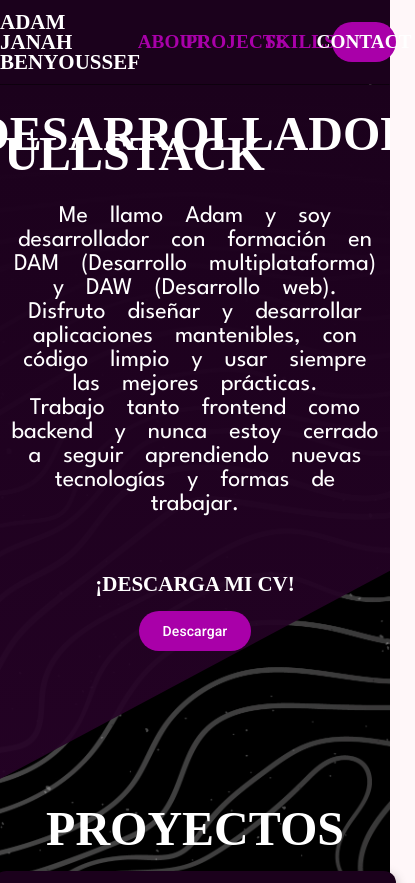
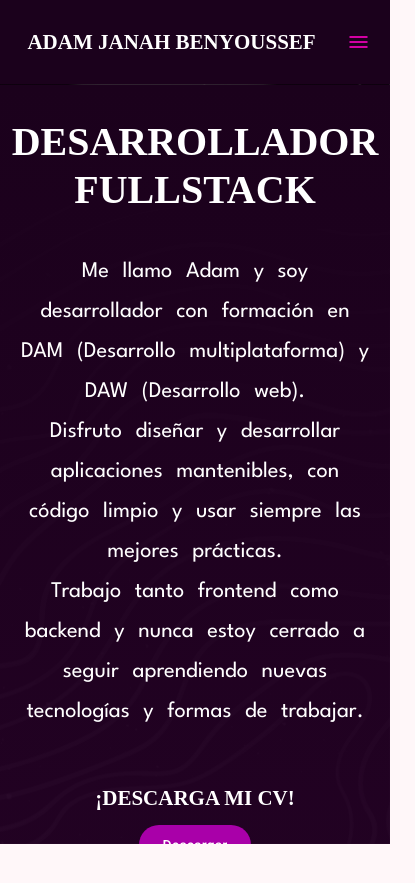
Before and after one commit to Adam-JB5/portfolio-adam, an Angular app: page / in a window 390 px wide. Shown: the top 883 px of the page, 415 px wide, since content can reach past the window. After the commit the page ends 844 px from the top, so only its background shows below. Built offline with nearby package versions, Linux system fonts and the light colour scheme; a web font is replaced by a local one.

Commit message:
Responsive styling applied. Navigation implemented. General styling

```diff
--- a/src/app/app.html
+++ b/src/app/app.html
@@ -1,6 +1,7 @@
-<app-header />
+
 
 <main>
+    <app-header />
     <app-hero />
     <app-projects />
 </main>
--- a/src/app/app.scss
+++ b/src/app/app.scss
@@ -6,4 +6,6 @@ main {
     background-position: center;
     background-size: cover;
     background-repeat: no-repeat;
+
+    scroll-behavior: smooth;
 }
--- a/src/app/sections/header/header.html
+++ b/src/app/sections/header/header.html
@@ -1,8 +1,21 @@
 <section id="header" [class.scrolled]="scrolled()">
     <h1>ADAM JANAH BENYOUSSEF</h1>
 
-    <button mat-button>ABOUT</button>
-    <button mat-button>PROJECTS</button>
-    <button mat-button>SKILLS</button>
-    <button mat-flat-button>CONTACT</button>
+    <div id="header-buttons">
+        <button mat-button onclick="window.location.href='#hero'">SOBRE MÍ</button>
+        <button mat-button onclick="window.location.href='#projects'">PROYECTOS</button>
+        <button mat-button onclick="window.location.href='#skills'">CONOCIMIENTOS</button>
+        <button mat-flat-button onclick="window.location.href='#contact'">CONTACTO</button>
+    </div>
+
+    <button mat-icon-button id="menu-toggle" [matMenuTriggerFor]="mobileMenu" aria-label="Abrir menú">
+        <mat-icon style="color: #d500a4;">menu</mat-icon>
+    </button>
+
+    <mat-menu #mobileMenu="matMenu">
+        <button mat-menu-item onclick="window.location.href='#hero'">SOBRE MÍ</button>
+        <button mat-menu-item onclick="window.location.href='#projects'">PROYECTOS</button>
+        <button mat-menu-item onclick="window.location.href='#skills'">CONOCIMIENTOS</button>
+        <button mat-menu-item onclick="window.location.href='#contact'">CONTACTO</button>
+    </mat-menu>
 </section>
--- a/src/app/sections/header/header.scss
+++ b/src/app/sections/header/header.scss
@@ -27,7 +27,27 @@
     }
 
     &.scrolled {
-      box-shadow: 0 2px 8px rgba(0, 0, 0, 0.8);
+      box-shadow: 0 2px 8px #000000cc;
     }
 
 }
+
+#menu-toggle {
+    display: none; // oculto por defecto (desktop)
+}
+
+@media (max-width: 768px) {
+
+    h1 {
+        line-height: 1.4rem;
+        margin-left: 1rem;
+    }
+
+    #header-buttons {
+        display: none; // se ocultan los botones normales
+    }
+
+    #menu-toggle {
+        display: inline-flex; // aparece la hamburguesa
+    }
+}
--- a/src/app/sections/header/header.ts
+++ b/src/app/sections/header/header.ts
@@ -1,8 +1,10 @@
 import { Component, HostListener, signal } from '@angular/core';
-import { MatButtonModule } from '@angular/material/button'
+import { MatButtonModule } from '@angular/material/button';
+import { MatIconModule } from '@angular/material/icon';
+import { MatMenuModule } from '@angular/material/menu';
 
 @Component({
-  imports: [MatButtonModule],
+  imports: [MatButtonModule, MatIconModule, MatMenuModule],
   selector: 'app-header',
   styleUrl: './header.scss',
   templateUrl: './header.html',
--- a/src/app/sections/hero/hero.scss
+++ b/src/app/sections/hero/hero.scss
@@ -13,6 +13,8 @@
     font-size: 3rem;
     margin-bottom: 1rem;
     word-spacing: 8rem;
+    line-height: 1.2;
+    text-align: center;
 }
 
 #hero-container {
@@ -25,12 +27,12 @@
 
 #hero-description {
     flex: 1;
-    font-size: 1.3rem;
+    font-size: 2rem;
     text-align: center;
     align-items: center;
-    max-width: 50rem;
-    word-spacing: 1rem;
-    line-height: 1.5rem;
+    max-width: 80%;
+    word-spacing: 0.5rem;
+    line-height: 2.5rem;
 }
 
 #hero-cv {
@@ -40,3 +42,19 @@
     justify-content: center;
     align-items: center;
 }
+
+@media (max-width: 768px) {
+    #hero {
+        clip-path: polygon(100% 0%, 100% 85%, 0% 100%, 0% 0%);
+    }
+
+    #hero-title {
+        font-size: 2.5rem;
+        word-spacing: 0.5rem;
+    }
+
+    #hero-description {
+        font-size: 1.4rem;
+        max-width: 90%;
+    }
+}
--- a/src/app/sections/projects/projects.scss
+++ b/src/app/sections/projects/projects.scss
@@ -21,8 +21,8 @@
 }
 
 .project-card {
-    width: 80%;
-    max-width: 1000px;
+    width: 60%;
+    max-width: 70%;
     background-color: #1b011c;
     border-radius: 12px;
     padding: 1.5rem;
@@ -43,6 +43,7 @@
     h3 {
         font-size: 2rem;
         margin: 0.5rem;
+        line-height: 1.2;
     }
 
     h4 {
@@ -106,3 +107,10 @@
         word-spacing: 2rem;
     }
 }
+
+@media (max-width: 768px) {
+    .project-images-images {
+        flex: 0 1 calc(100% - 0.375rem); // 1 por fila, restando la mitad del gap
+        max-width: calc(100% - 0.375rem);
+    }
+}
--- a/src/styles.scss
+++ b/src/styles.scss
@@ -21,6 +21,11 @@
 
 html {
   height: 100%;
+  max-width: 100%;
+  overflow-x: hidden;
+  scroll-behavior: smooth;
+  scrollbar-width: thin;
+  scrollbar-color: #8000ff #410553;
   @include mat.theme(
     (
       color: (
@@ -32,9 +37,16 @@ html {
     )
   );
   @include mat.chips-overrides((
-    label-text-color: rgb(128, 0, 255),
-    outline-color: rgb(65, 5, 83),
-    hover-state-layer-color: rgb(233, 107, 10),
+    label-text-color: #8000ff,
+    outline-color: #410553,
+    hover-state-layer-color: #e96b0a,
+  ));
+  @include mat.menu-overrides((
+    container-shape: 12px,
+    divider-color: #410553,
+    container-color: #a900a9,
+    item-label-text-color: #ffffff,
+    item-icon-color: #ffffff,
   ));
 }
 
@@ -54,6 +66,8 @@ body {
   // Reset the user agent margin.
   margin: 0;
   height: 100%;
+  max-width: 100%;
+  overflow-x: hidden;
 }
 /* You can add global styles to this file, and also import other style files */
 
@@ -64,5 +78,4 @@ h2 {
 
 p {
   font-family: 'LeagueSpartan';
-  font-size: 1.5rem;
 }
```
